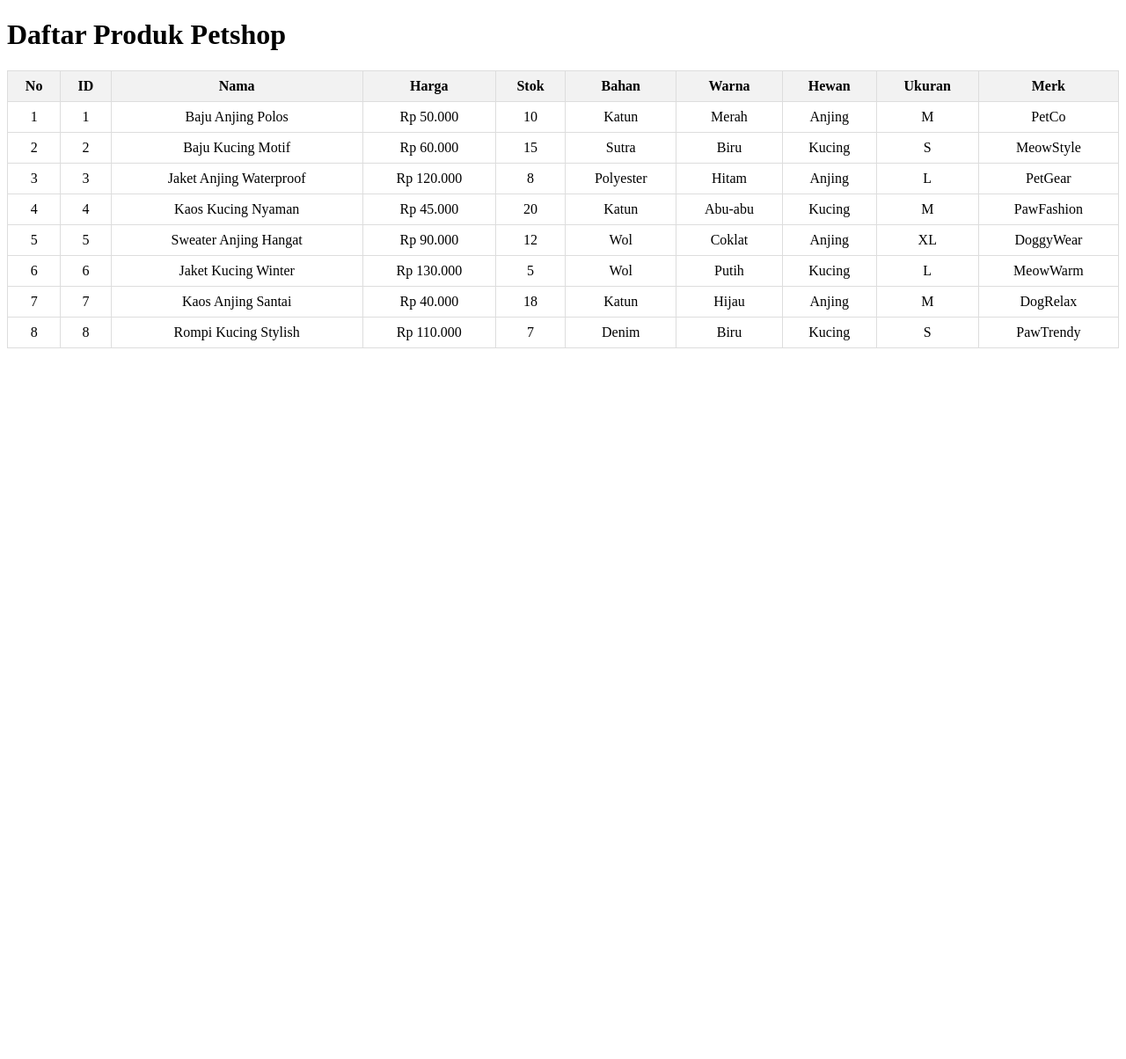
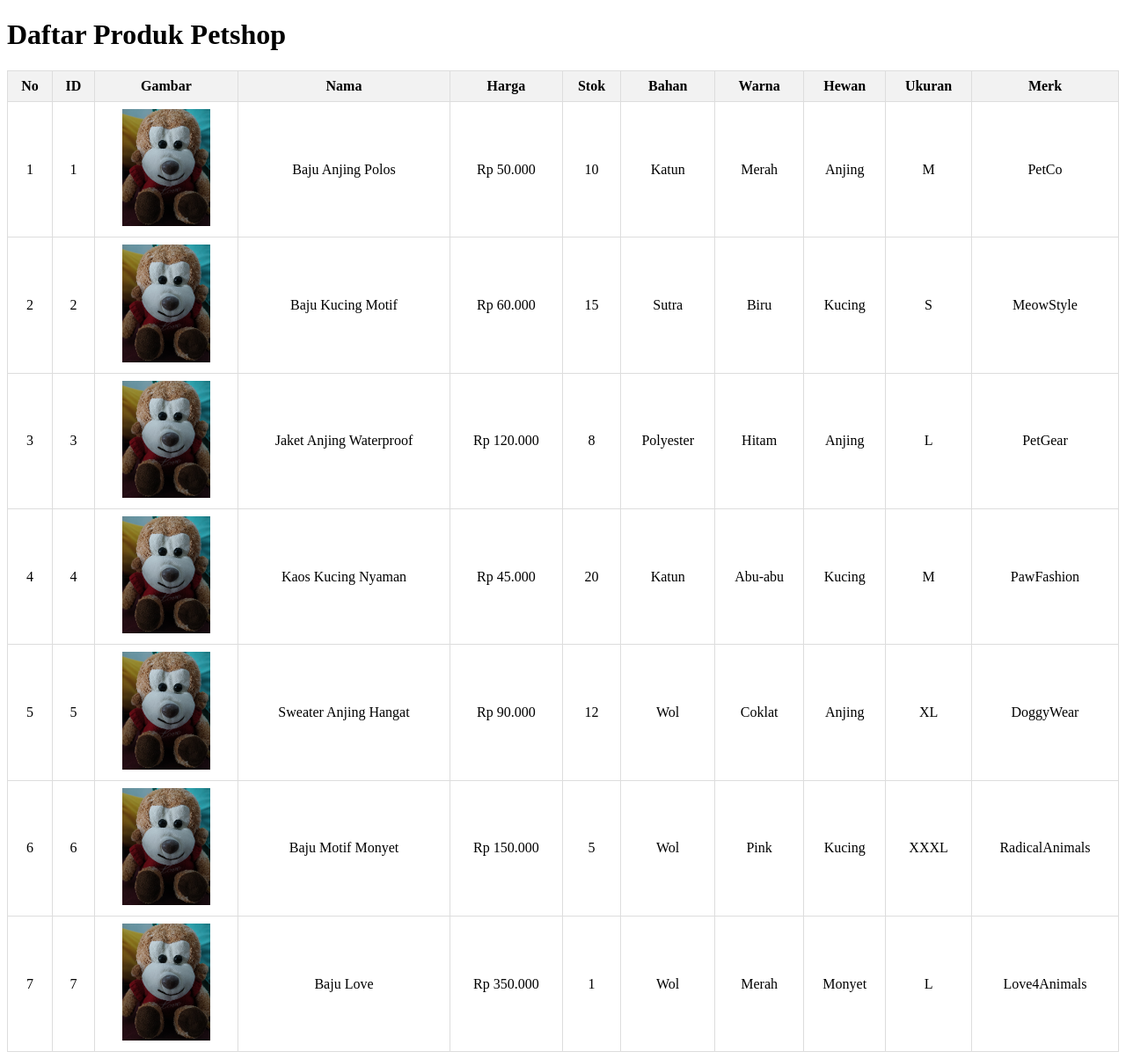
Before and after one commit to re4dam/TP2DPBO2025C2, a PHP site: page / in a window 1280 px wide. Shown: the whole page at 88% size. Before the commit the page ends 396 px from the top, so only its background shows below. Run offline with PHP 8.4, Linux system fonts and the light colour scheme.

Commit message:
all commit

```diff
--- a/php/index.php
+++ b/php/index.php
@@ -4,17 +4,16 @@ include "Baju.php";
 
 // Data awal yang sudah ada
 $data = [
-    new Baju(1, 'Baju Anjing Polos', 50000, 10, '', 'Baju', 'Katun', 'Merah', 'Anjing', 'M', 'PetCo'),
-    new Baju(2, 'Baju Kucing Motif', 60000, 15, '', 'Baju', 'Sutra', 'Biru', 'Kucing', 'S', 'MeowStyle'),
-    new Baju(3, 'Jaket Anjing Waterproof', 120000, 8, '', 'Baju', 'Polyester', 'Hitam', 'Anjing', 'L', 'PetGear'),
-    new Baju(4, 'Kaos Kucing Nyaman', 45000, 20, '', 'Baju', 'Katun', 'Abu-abu', 'Kucing', 'M', 'PawFashion'),
-    new Baju(5, 'Sweater Anjing Hangat', 90000, 12, '', 'Baju', 'Wol', 'Coklat', 'Anjing', 'XL', 'DoggyWear')
+    new Baju(1, 'Baju Anjing Polos', 50000, 10, 'monyet.jpeg', 'Baju', 'Katun', 'Merah', 'Anjing', 'M', 'PetCo'),
+    new Baju(2, 'Baju Kucing Motif', 60000, 15, 'monyet.jpeg', 'Baju', 'Sutra', 'Biru', 'Kucing', 'S', 'MeowStyle'),
+    new Baju(3, 'Jaket Anjing Waterproof', 120000, 8, 'monyet.jpeg', 'Baju', 'Polyester', 'Hitam', 'Anjing', 'L', 'PetGear'),
+    new Baju(4, 'Kaos Kucing Nyaman', 45000, 20, 'monyet.jpeg', 'Baju', 'Katun', 'Abu-abu', 'Kucing', 'M', 'PawFashion'),
+    new Baju(5, 'Sweater Anjing Hangat', 90000, 12, 'monyet.jpeg', 'Baju', 'Wol', 'Coklat', 'Anjing', 'XL', 'DoggyWear')
 ];
 
 // Menambahkan 3 data baru secara statis
-$data[] = new Baju(6, 'Jaket Kucing Winter', 130000, 5, '', 'Baju', 'Wol', 'Putih', 'Kucing', 'L', 'MeowWarm');
-$data[] = new Baju(7, 'Kaos Anjing Santai', 40000, 18, '', 'Baju', 'Katun', 'Hijau', 'Anjing', 'M', 'DogRelax');
-$data[] = new Baju(8, 'Rompi Kucing Stylish', 110000, 7, '', 'Baju', 'Denim', 'Biru', 'Kucing', 'S', 'PawTrendy');
+$data[] = new Baju(6, 'Baju Motif Monyet', 150000, 5, 'monyet.jpeg', 'Baju', 'Wol', 'Pink', 'Kucing', 'XXXL', 'RadicalAnimals');
+$data[] = new Baju(7, 'Baju Love', 350000, 1, 'monyet.jpeg', 'Baju', 'Wol', 'Merah', 'Monyet', 'L', 'Love4Animals');
 
 // Fungsi untuk memformat harga ke dalam format Rupiah
 function formatRupiah($harga)
@@ -53,6 +52,7 @@ function formatRupiah($harga)
         <tr>
             <th>No</th>
             <th>ID</th>
+            <th>Gambar</th>
             <th>Nama</th>
             <th>Harga</th>
             <th>Stok</th>
@@ -66,6 +66,13 @@ function formatRupiah($harga)
             <tr>
                 <td><?= $index + 1 ?></td>
                 <td><?= $item->get_ID() ?></td>
+                <td>
+                    <?php if ($item->getGambar()): ?>
+                        <img src="<?= htmlspecialchars($item->getGambar()) ?>" width="100">
+                    <?php else: ?>
+                        Tidak Ada Gambar
+                    <?php endif; ?>
+                </td>
                 <td><?= $item->getNama() ?></td>
                 <td><?= formatRupiah($item->getHarga()) ?></td>
                 <td><?= $item->getStok() ?></td>
```
Also changed, not shown: README.md, cpp/cpp.png (added), java/java.png (added), php/monyet.jpeg (added), php/php.png (added), python/python.png (added).
